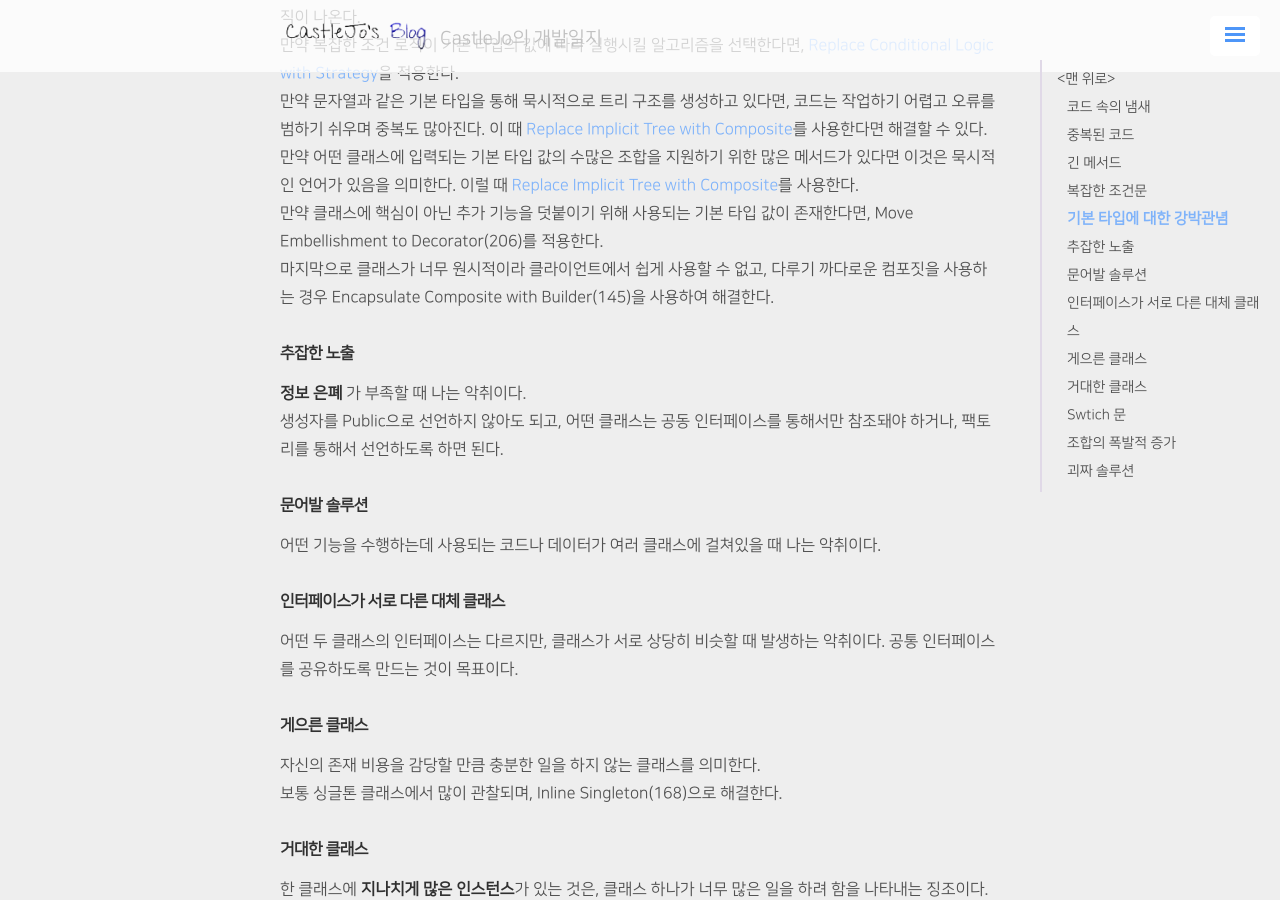
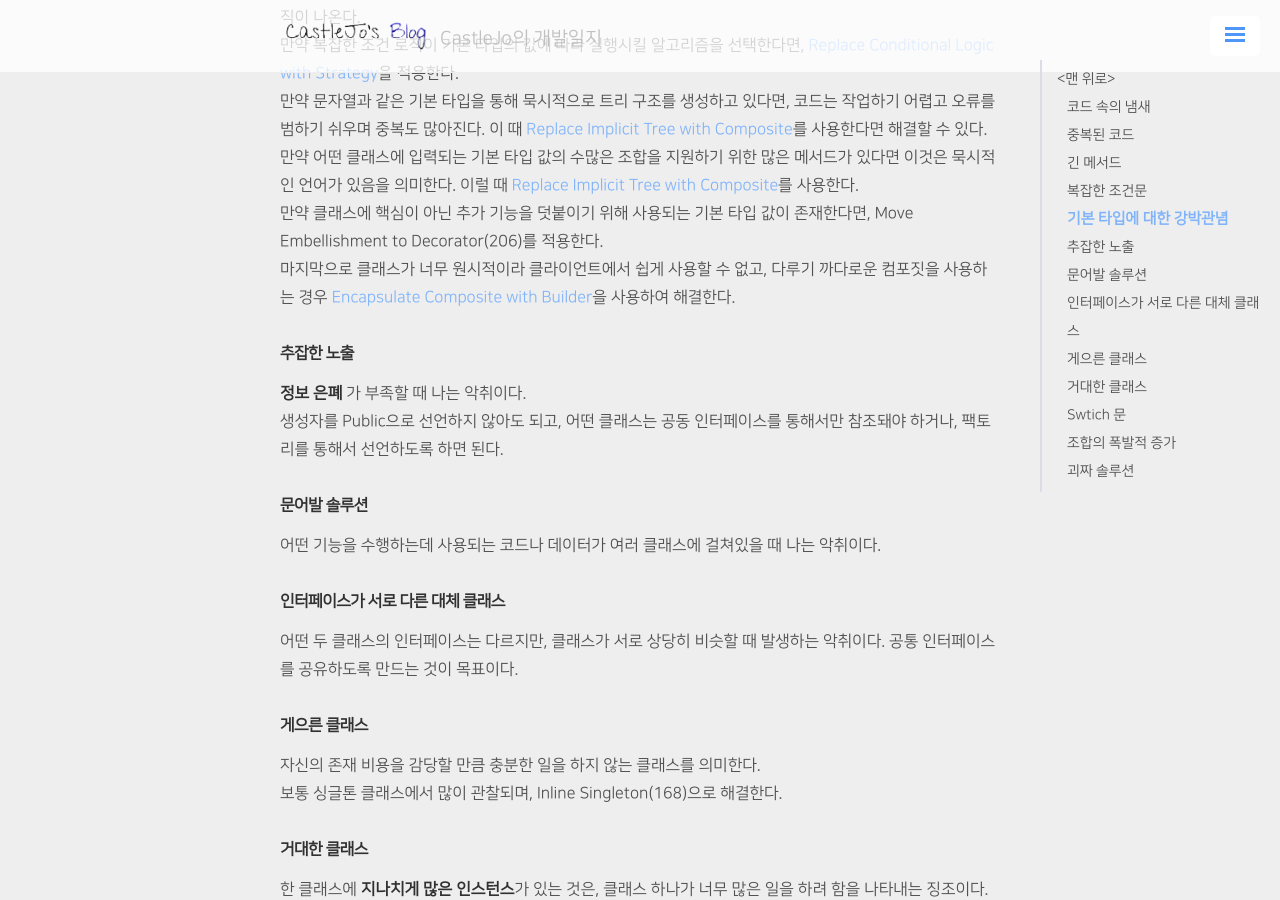
Before and after one commit to ukcastle/ukcastle.github.io, a Jekyll site: the page built from _posts/Refactoring/2021-04-12-RF-Ch4.md, in a window 1280 px wide and 900 px high, scrolled down 2577 px. Built offline with Jekyll 4.4.1, drawn with Linux system fonts in a browser that asks for light colours; nearby versions of some CDN libraries; a script that is not in the unit is left out; comment, search, counter and statistics services are not loaded; some of the changed text lies outside the part shown.

Commit message:
docs: add href 145

```diff
--- a/_posts/Refactoring/2021-04-12-RF-Ch4.md
+++ b/_posts/Refactoring/2021-04-12-RF-Ch4.md
@@ -22,7 +22,7 @@ tag: [DesignPattern, Refactoring]
 |중복된 코드|[Form Template Method](https://jo631.github.io/refactoring/2021/04/16/Form-Template-Method/)<br>[Introduce Polymorphic Creation with Factory Method](https://jo631.github.io/refactoring/2021/04/13/Introduce-Polymorphic-Creation-with-Factory-Method/)<br>[Chain Constructors](https://jo631.github.io/refactoring/2021/04/13/Chain-Constructors/)<br>Replace One/Many Distinctions with Composite(303)<br>Extract Composite(291)<br>Unify Interfaces with Adapter(333)<br>Introduce Null Object(402)|
 |긴 메서드|[Compose Method](https://jo631.github.io/refactoring/2021/04/14/Compose-Method/)<br>Move Accumulation to Collecting Parameter(415)<br>Replace Conditional Dispatcher with Command(265)<br>Move Accumulation to Visitor(423)<br>[Replace Conditional Logic with Strategy](https://jo631.github.io/refactoring/2021/04/15/Replace-Conditional-Logic-with-Strategy/)|
 |복잡한 조건문|[Replace Conditional Logic with Strategy](https://jo631.github.io/refactoring/2021/04/15/Replace-Conditional-Logic-with-Strategy/)<br>Move Embellishment to Decorator(206)<br>Replace State-Altering Conditionals with State(234)<br>Introduce Null Object(402)|
-|기본 타입에 대한 강박관념|Replace Type Code with Class(383)<br>Replace State-Altering Conditionals with State(234)<br>[Replace Conditional Logic with Strategy](https://jo631.github.io/refactoring/2021/04/15/Replace-Conditional-Logic-with-Strategy/)<br>[Replace Implicit Tree with Composite](https://jo631.github.io/refactoring/2021/04/19/Replace-Implicit-Tree-with-Composite/)<br>Replace Implicit Language with Interpreter(360)<br>Move Embellishment to Decorator(206)<br>Encapsulate Composite with Builder(145)|
+|기본 타입에 대한 강박관념|Replace Type Code with Class(383)<br>Replace State-Altering Conditionals with State(234)<br>[Replace Conditional Logic with Strategy](https://jo631.github.io/refactoring/2021/04/15/Replace-Conditional-Logic-with-Strategy/)<br>[Replace Implicit Tree with Composite](https://jo631.github.io/refactoring/2021/04/19/Replace-Implicit-Tree-with-Composite/)<br>Replace Implicit Language with Interpreter(360)<br>Move Embellishment to Decorator(206)<br>[Encapsulate Composite with Builder](https://jo631.github.io/refactoring/2021/04/20/Encapsulate-Composite-with-Builder/)|
 |추잡한 노출|[Encapsulate Classes with Factory](https://jo631.github.io/refactoring/2021/04/13/Encapsulate-Classes-with-Factory/)|
 |문어발 솔루션|Move Creation Knowledge to Factory(110)|
 |인터페이스가 서로 다른 대체 클래스|Unify Interfaces with Adapter(333)|
@@ -63,7 +63,7 @@ tag: [DesignPattern, Refactoring]
 만약 문자열과 같은 기본 타입을 통해 묵시적으로 트리 구조를 생성하고 있다면, 코드는 작업하기 어렵고 오류를 범하기 쉬우며 중복도 많아진다. 이 때 [Replace Implicit Tree with Composite](https://jo631.github.io/refactoring/2021/04/19/Replace-Implicit-Tree-with-Composite/)를 사용한다면 해결할 수 있다.
 만약 어떤 클래스에 입력되는 기본 타입 값의 수많은 조합을 지원하기 위한 많은 메서드가 있다면 이것은 묵시적인 언어가 있음을 의미한다. 이럴 때 [Replace Implicit Tree with Composite](https://jo631.github.io/refactoring/2021/04/19/Replace-Implicit-Tree-with-Composite/)를 사용한다.
 만약 클래스에 핵심이 아닌 추가 기능을 덧붙이기 위해 사용되는 기본 타입 값이 존재한다면, Move Embellishment to Decorator(206)를 적용한다.
-마지막으로 클래스가 너무 원시적이라 클라이언트에서 쉽게 사용할 수 없고, 다루기 까다로운 컴포짓을 사용하는 경우 Encapsulate Composite with Builder(145)을 사용하여 해결한다.
+마지막으로 클래스가 너무 원시적이라 클라이언트에서 쉽게 사용할 수 없고, 다루기 까다로운 컴포짓을 사용하는 경우 [Encapsulate Composite with Builder](https://jo631.github.io/refactoring/2021/04/20/Encapsulate-Composite-with-Builder/)을 사용하여 해결한다.
 
 #### 추잡한 노출
 
```
Also changed, not shown: _posts/Refactoring/2021-04-08-RF-Ch2-3.md (+2 -2 lines), _posts/Refactoring/2021-04-12-RF-Ch5.md (+1 -1 lines).
